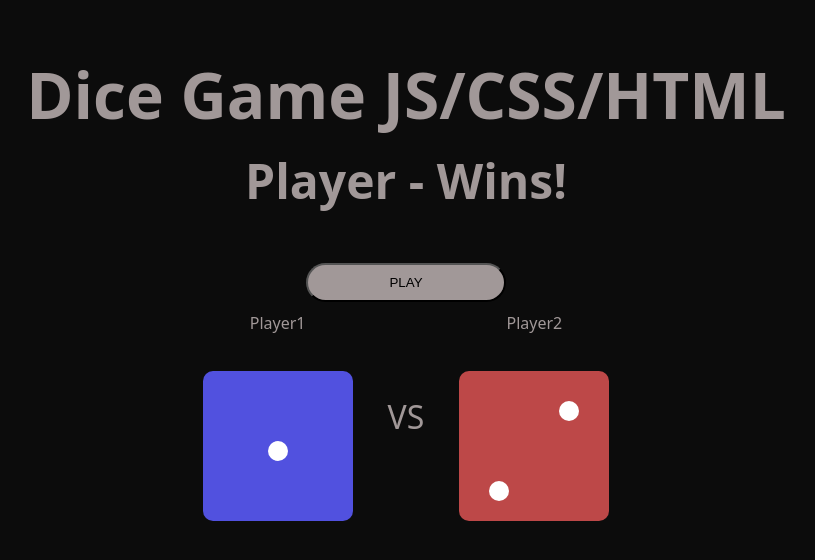
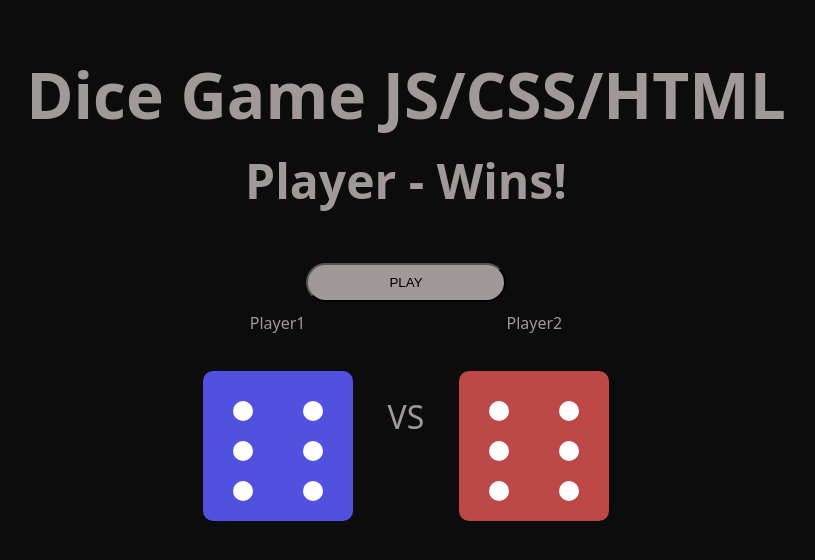
Before and after one commit to hahayz77/dicegametest, a website: page index.html in a window 1280 px wide. Shown: the whole page, without its empty margins (234-1049 px from the left). Drawn offline with Linux system fonts and the light colour scheme.

Commit message:
dice init number change

```diff
--- a/index.html
+++ b/index.html
@@ -16,14 +16,14 @@
         <div class="col">
             <span>Player1</span>
             <div id="p1" class="n1">
-                <img src="dices/dice1.svg" alt="dice">
+                <img src="dices/dice6.svg" alt="dice">
             </div>
         </div>
         <div class="vs"><span>VS</span></div>
         <div class="col">
             <span>Player2</span>
                 <div id="p2">
-                    <img src="dices/dice2.svg" alt="dice">
+                    <img src="dices/dice6.svg" alt="dice">
                 </div>
         </div>
 
```
